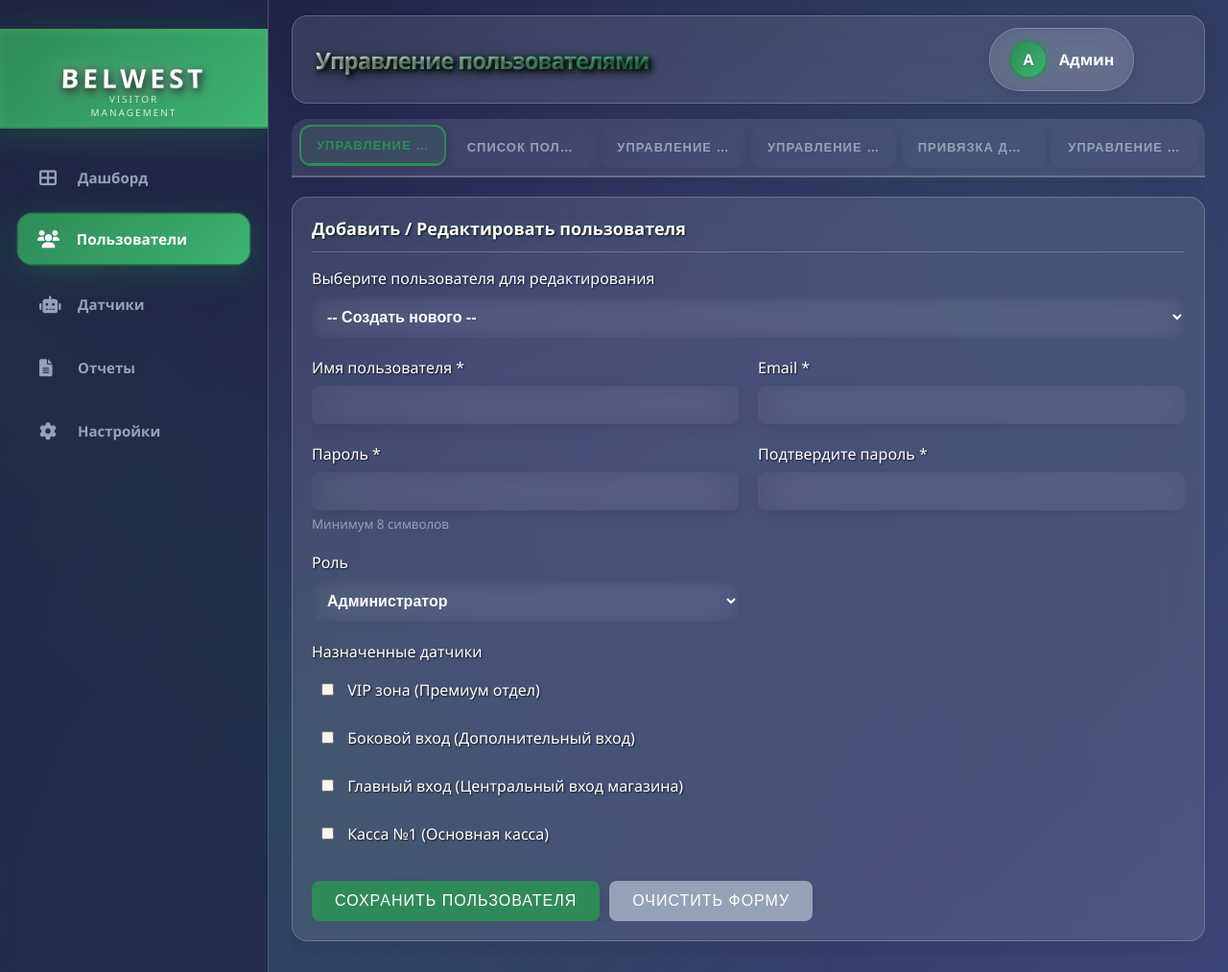
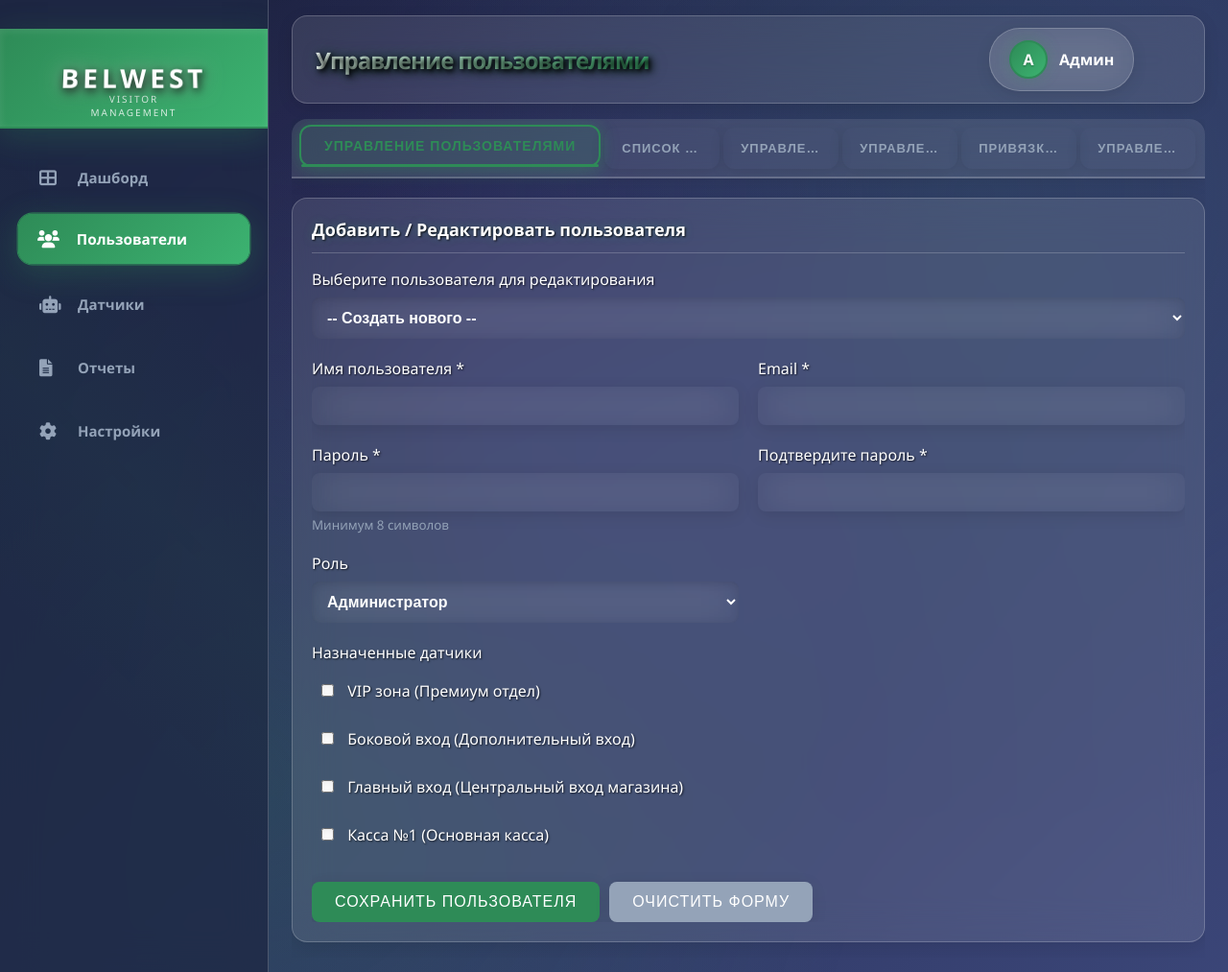
Before and after one commit to Kinimary/dashbord-v2.0, a Flask app: page /users in a window 1280 px wide. Shown: the top 1013 px of the page at 96% size. Run offline with Flask 3, Linux system fonts and the light colour scheme; data comes from the database, SQL or seed files in the repository; data that the repository does not hold is empty; parts of the project's set-up code (start-up, migrations or seed data) failed here and were passed over.

Commit message:
Assistant checkpoint: Make active tab fully visible with improved layout
Assistant generated file changes:
- static/css/style.css: Make active tab fully visible while keeping others compact, Update tab active styles for better visibility, Update dashboard tabs layout for better active tab display

---

User prompt:

а если сделать так что бы вкладка которую я выбираю будет видна полностью, а остальные как и были?

Replit-Commit-Author: Assistant
Replit-Commit-Session-Id: 3fe07f0a-ec48-4ba8-98fa-360003a997d4

```diff
--- a/static/css/style.css
+++ b/static/css/style.css
@@ -2126,6 +2126,8 @@ align-items: center;
     backdrop-filter: var(--blur);
     border-radius: 16px 16px 0 0;
     box-shadow: 0 4px 16px var(--shadow-light);
+    align-items: center;
+    justify-content: flex-start;
 }
 
 .dashboard-tabs .tab {
@@ -2138,13 +2140,25 @@ align-items: center;
     transition: all 0.3s ease;
     font-weight: 600;
     font-size: 13px;
-    flex: 1;
+    flex: 0 1 auto;
     min-width: 0;
+    max-width: 120px;
     text-align: center;
     position: relative;
     overflow: hidden;
     text-overflow: ellipsis;
     white-space: nowrap;
+}
+
+.dashboard-tabs .tab.active {
+    flex: 0 0 auto;
+    max-width: none;
+    min-width: fit-content;
+    white-space: nowrap;
+    overflow: visible;
+    text-overflow: unset;
+    padding: 12px 24px;
+    font-size: 14px;
 }
 
 .dashboard-tabs .tab::before {
@@ -2172,6 +2186,10 @@ align-items: center;
     background: rgba(46, 139, 87, 0.15);
     border-color: var(--belwest-green);
     transform: translateY(-2px);
+    box-shadow:
+        0 4px 20px rgba(46, 139, 87, 0.3),
+        0 0 15px rgba(46, 139, 87, 0.2);
+    z-index: 10;
 }
 
 .dashboard-tabs .tab.active::before {
```
